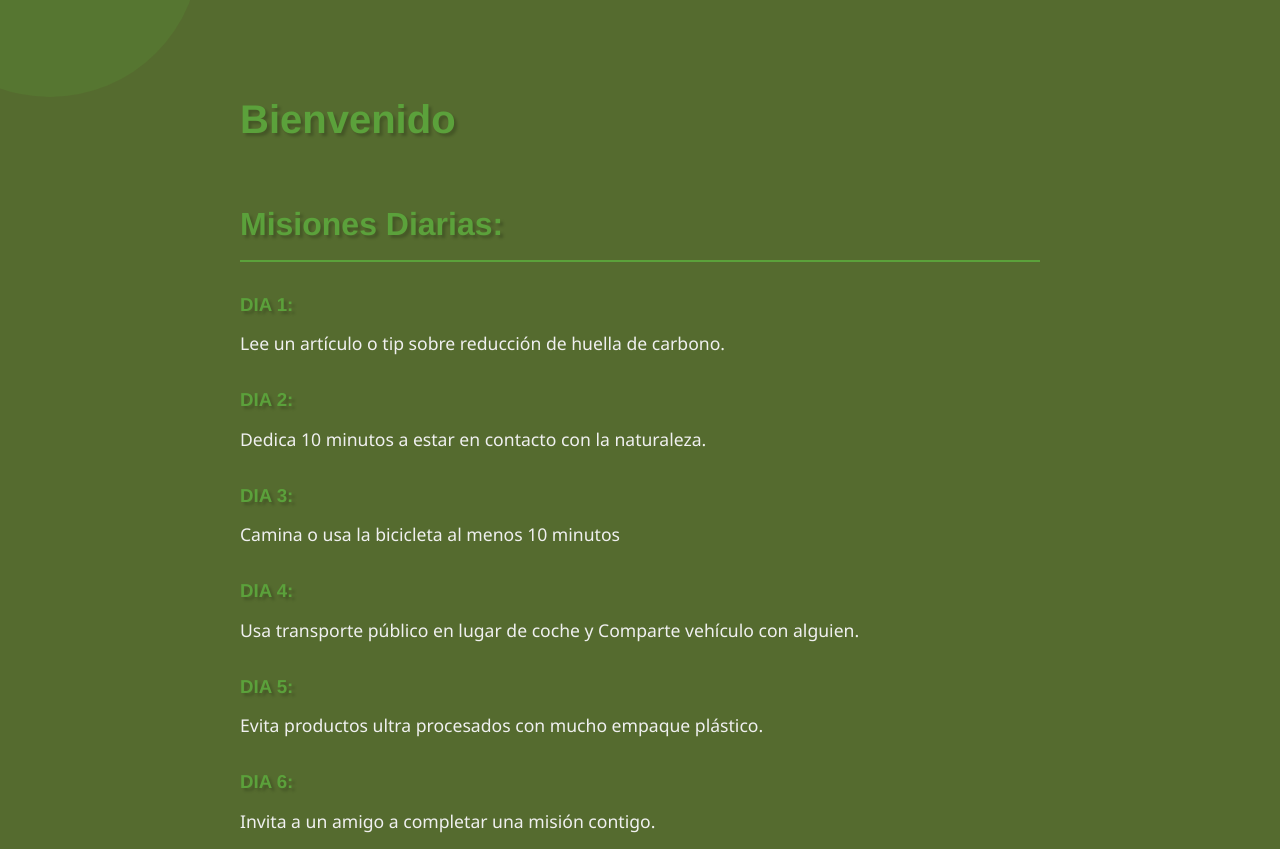
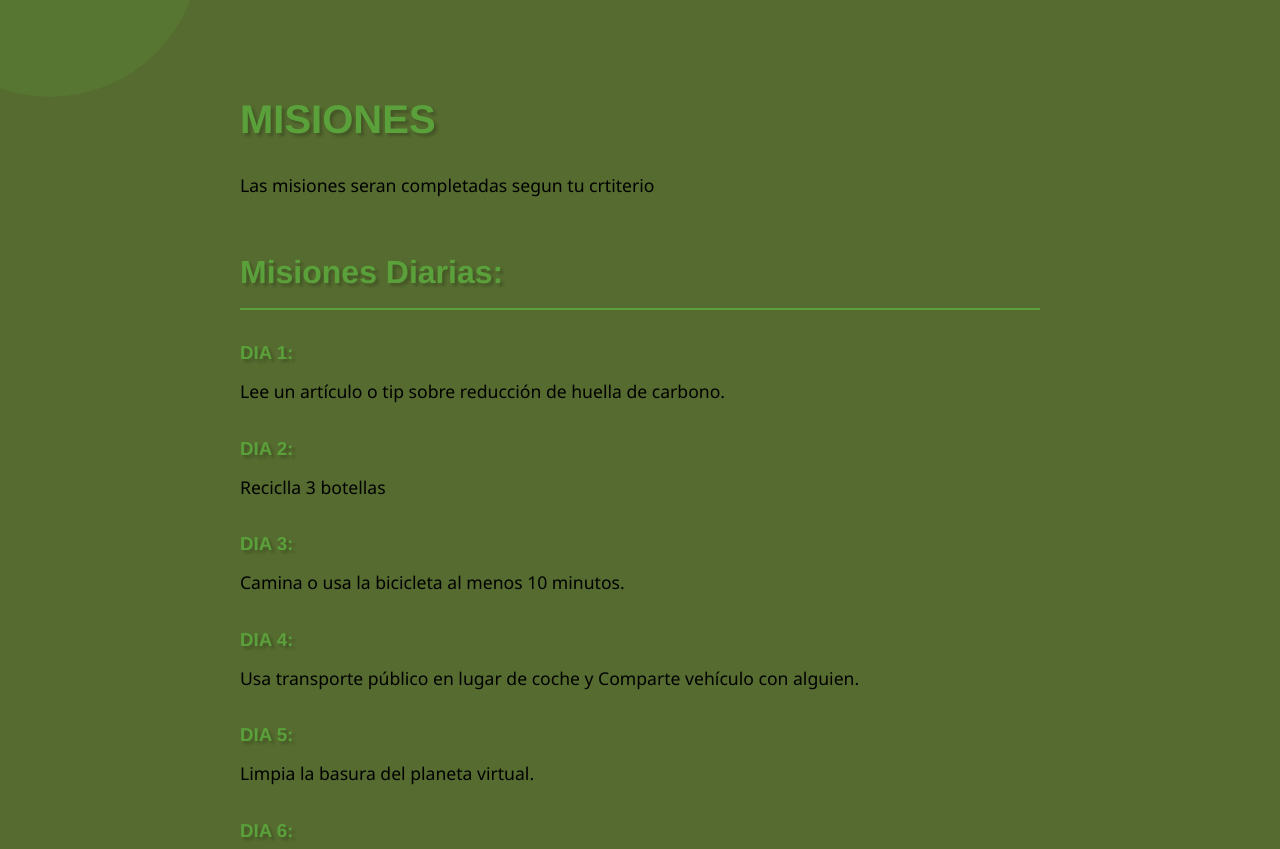
Before and after one commit to woody1913/proyecto-web-GREENUP, a plain HTML site: page misiones.html in a window 1280 px wide. Shown: the part 103-952 px from the top of the page. Drawn offline with Linux system fonts and the light colour scheme.

Commit message:
algunos cambios con los titulos

```diff
--- a/misiones.html
+++ b/misiones.html
@@ -22,18 +22,19 @@
   </div>
 
   <div style="padding: 30px;">
-    <h1>Bienvenido</h1>
+    <h1>MISIONES</h1>
+    <P>Las misiones seran completadas segun tu crtiterio</P>
     <h2 id="Miss">Misiones Diarias:</h2>
     <h3>DIA 1:</h3>
     <P id="ppp">Lee un artículo o tip sobre reducción de huella de carbono.</P>
     <h3>DIA 2:</h3>
-    <p id="ppp">Dedica 10 minutos a estar en contacto con la naturaleza.</p>
+    <p id="ppp">Reciclla 3 botellas</p>
     <h3>DIA 3:</h3>
-    <p id="ppp">Camina o usa la bicicleta al menos 10 minutos</p>
+    <p id="ppp">Camina o usa la bicicleta al menos 10 minutos.</p>
     <h3>DIA 4:</h3>
     <p id="ppp">Usa transporte público en lugar de coche y Comparte vehículo con alguien.</p>
     <h3>DIA 5:</h3>
-    <p id="ppp">Evita productos ultra procesados con mucho empaque plástico.</p>
+    <p id="ppp">Limpia la basura del planeta virtual.</p>
     <h3>DIA 6:</h3>
     <p id="ppp">Invita a un amigo a completar una misión contigo.</p>
     <h3>DIA 7, Mision Semanal:</h3>
--- a/style.css
+++ b/style.css
@@ -191,7 +191,7 @@ body {
   flex-direction: column;
   align-items: center;
   min-height: 100vh;
-  color: #f0f0f0;
+  color: #000000;
   line-height: 1.6;
 }
 
```
Also changed, not shown: dudas.html (+1 -4 lines), index.html (+1 -1 lines).
